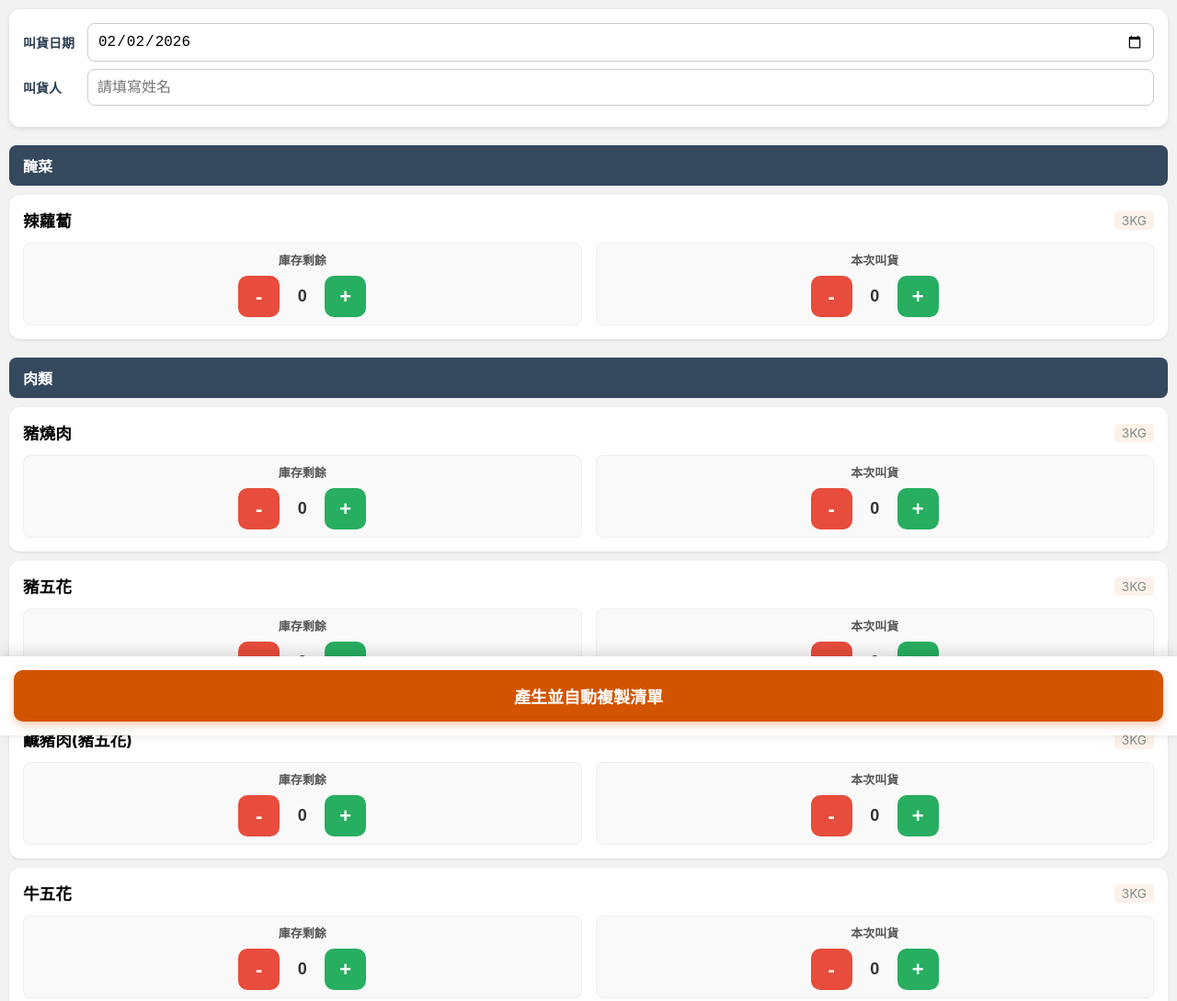
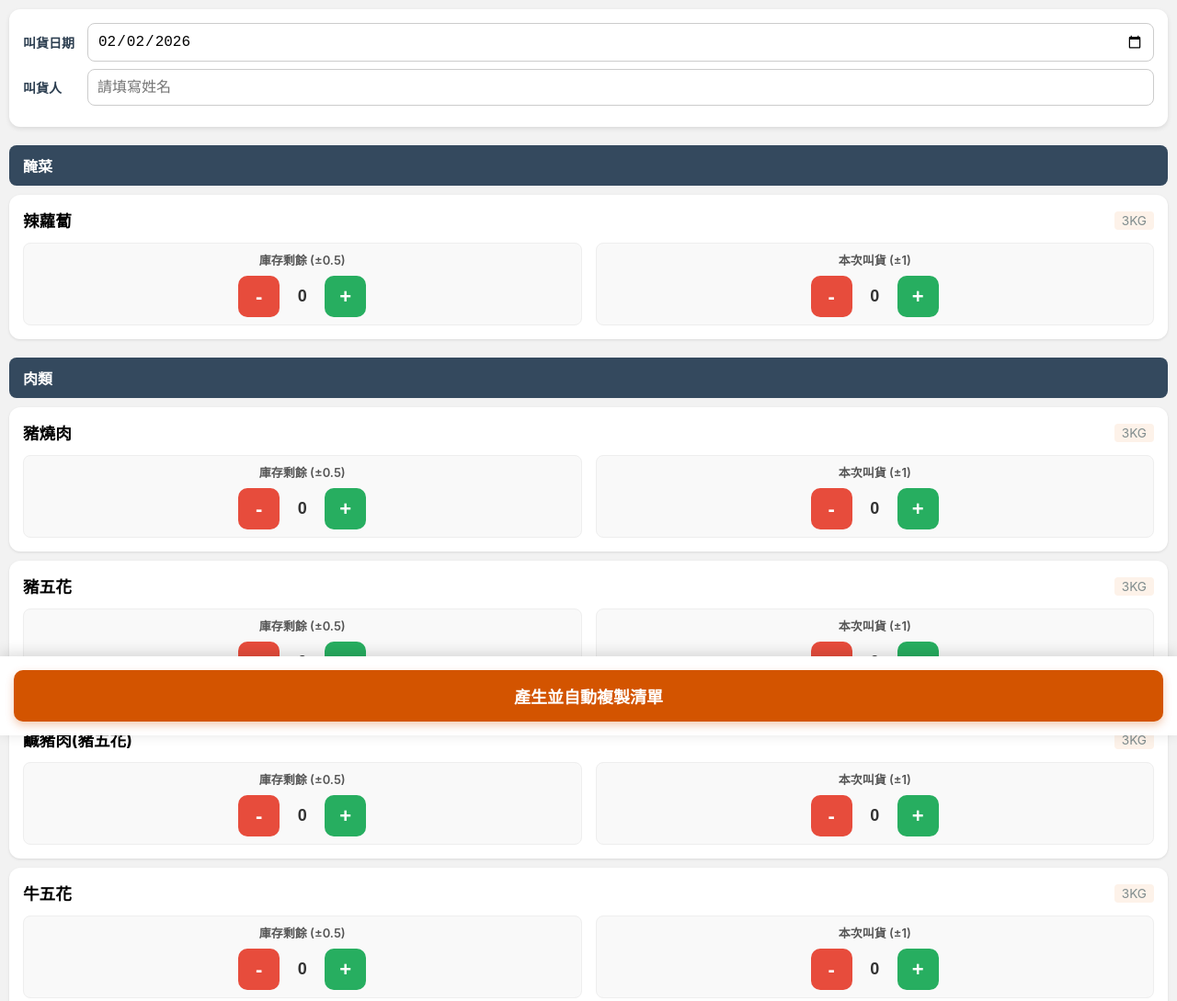
Before and after one commit to CHUCHANI/inventory, a plain HTML site: page index.html in a window 1280 px wide. Shown: the top 1089 px of the page at 92% size. Drawn offline with Linux system fonts and the light colour scheme.

Commit message:
Update index.html

```diff
--- a/index.html
+++ b/index.html
@@ -48,7 +48,6 @@
 </div>
 
 <script>
-    // 根據您提供的 2026腳落食材叫貨表 PDF 內容完整設定
     const inventory = [
         { cat: "醃菜", items: [{n: "辣蘿蔔", u: "3KG"}] },
         { cat: "肉類", items: [
@@ -81,7 +80,7 @@
                     <div class="item-name">${i.n} <span class="unit">${i.u}</span></div>
                     <div class="control-grid">
                         <div class="control-box">
-                            <div class="control-label">庫存剩餘</div>
+                            <div class="control-label">庫存剩餘 (±0.5)</div>
                             <div class="counter">
                                 <button class="btn btn-m" onclick="step('${i.n}_s',-0.5)">-</button>
                                 <input class="val" id="${i.n}_s" value="0" readonly>
@@ -89,11 +88,11 @@
                             </div>
                         </div>
                         <div class="control-box">
-                            <div class="control-label">本次叫貨</div>
+                            <div class="control-label">本次叫貨 (±1)</div>
                             <div class="counter">
-                                <button class="btn btn-m" onclick="step('${i.n}_o',-0.5)">-</button>
+                                <button class="btn btn-m" onclick="step('${i.n}_o',-1)">-</button>
                                 <input class="val" id="${i.n}_o" value="0" readonly>
-                                <button class="btn btn-p" onclick="step('${i.n}_o',0.5)">+</button>
+                                <button class="btn btn-p" onclick="step('${i.n}_o',1)">+</button>
                             </div>
                         </div>
                     </div>
@@ -104,7 +103,8 @@
     function step(id, v) {
         const el = document.getElementById(id);
         let n = Math.max(0, parseFloat(el.value) + v);
-        el.value = n;
+        // 修正浮點數運算誤差
+        el.value = Math.round(n * 10) / 10;
     }
 
     function process() {
@@ -136,7 +136,6 @@
         const outputArea = document.getElementById("output");
         outputArea.value = txt;
 
-        // 執行複製功能
         if (navigator.clipboard && window.isSecureContext) {
             navigator.clipboard.writeText(txt).then(() => successFeedback());
         } else {
@@ -156,7 +155,6 @@
         }, 3000);
     }
 
-    // 初始化當天日期
     document.getElementById('orderDate').valueAsDate = new Date();
 </script>
 </body>
```
